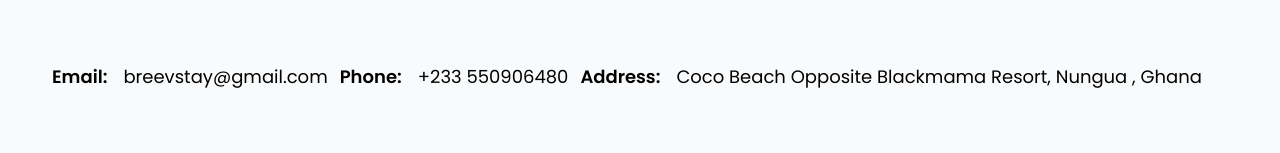
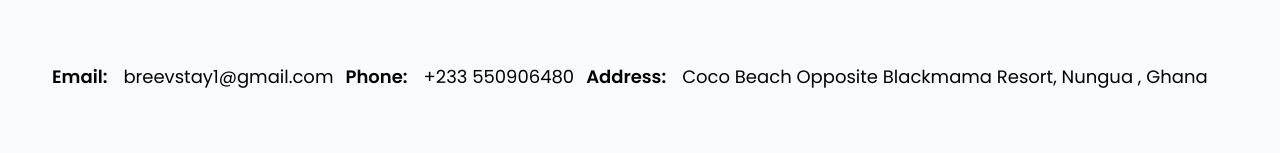
Before and after one commit to Godfred-Adjetey99/breevStay, a React (Vite) app: page / in a window 1280 px wide. Shown: the part 2358-2511 px from the top of the page. Built offline with nearby package versions, Linux system fonts and the light colour scheme; grey boxes are pictures that could not be loaded; a web font is replaced by a local one.

Commit message:
added links to the contact address

```diff
--- a/src/RoomDetails.jsx
+++ b/src/RoomDetails.jsx
@@ -25,7 +25,7 @@ const RoomDetails = () => {
 
       <div className="flex items-center gap-2 mt-4 text-gray-500">
 
-        <a href="https://maps.app.goo.gl/NX5n7vjBGt2sJYTp7">Nungua Coco Beach, Opposite Blackmama Resort </a><RiUserLocationFill />
+        <a href="https://maps.app.goo.gl/NX5n7vjBGt2sJYTp7" target="_blank">Nungua Coco Beach, Opposite Blackmama Resort </a><RiUserLocationFill />
       </div>
 
       <div className="flex flex-col lg:flex-row gap-6 mt-6">
@@ -82,7 +82,7 @@ const RoomDetails = () => {
             <div className="flex flex-col justify-center itmes-center my-10  w-full">
               <h1 className="text-3xl font-playfair text-center">Google Map Loction</h1>
               <div className="flex my-5 justify-center items-center">
-                <span className="mr-2"><RiUserLocationFill/></span><a href="https://maps.app.goo.gl/NX5n7vjBGt2sJYTp7"> Nungua Coco Beach, Opposite Blackmama Resort </a>
+                <span className="mr-2"><RiUserLocationFill/></span><a href="https://maps.app.goo.gl/NX5n7vjBGt2sJYTp7" target="_blank"> Nungua Coco Beach, Opposite Blackmama Resort </a>
               </div>
               <div className="flex justify-center items-center">
                 <iframe src="https://www.google.com/maps/embed?pb=!1m14!1m12!1m3!1d221.35825740686576!2d-0.09106637436764563!3d5.5852956244977685!2m3!1f0!2f0!3f0!3m2!1i1024!2i768!4f13.1!5e1!3m2!1sen!2sgh!4v1778637177325!5m2!1sen!2sgh" width="600" height="450" style={{border: 0}} allowFullScreen="" loading="lazy" referrerpolicy="no-referrer-when-downgrade"></iframe>
--- a/src/components/Contact.jsx
+++ b/src/components/Contact.jsx
@@ -1,5 +1,6 @@
 import Title from "./Title"
 import { ContactInfo } from "../contants"
+import { Link } from "react-router-dom"
 
 const Contact = () => {
   return (
@@ -9,8 +10,13 @@ const Contact = () => {
         {ContactInfo.map((item) => (
       <div className="flex justify-center items-center">
           <img src={item.icon} alt={item.iconName} />
+
           <p className="font-semibold text-lg pl-3 pr-2 text-center"> {item.name}:</p>
+          <Link to={item.link} target="_blank" >
           <p className="text-lg font-playfair text-center pl-2">{item.value}</p>
+          </Link>
+
+
         </div>
       ))}
       <div className="mt-15 lg:ml-100">
--- a/src/contants/index.js
+++ b/src/contants/index.js
@@ -311,11 +311,16 @@ export const testimonials = [
 ];
 
 export const ContactInfo = [
-  { name: "Email", value: "breevstay@gmail.com" },
-  { name: "Phone", value: "+233 550906480" },
+  {
+    name: "Email",
+    value: "breevstay1@gmail.com",
+    link: "https://breevstay1@gmail.com",
+  },
+  { name: "Phone", value: "+233 550906480", link: "" },
   {
     name: "Address",
     value: "Coco Beach Opposite Blackmama Resort, Nungua , Ghana",
+    link: "https://maps.app.goo.gl/NX5n7vjBGt2sJYTp7",
   },
 ];
 
```
